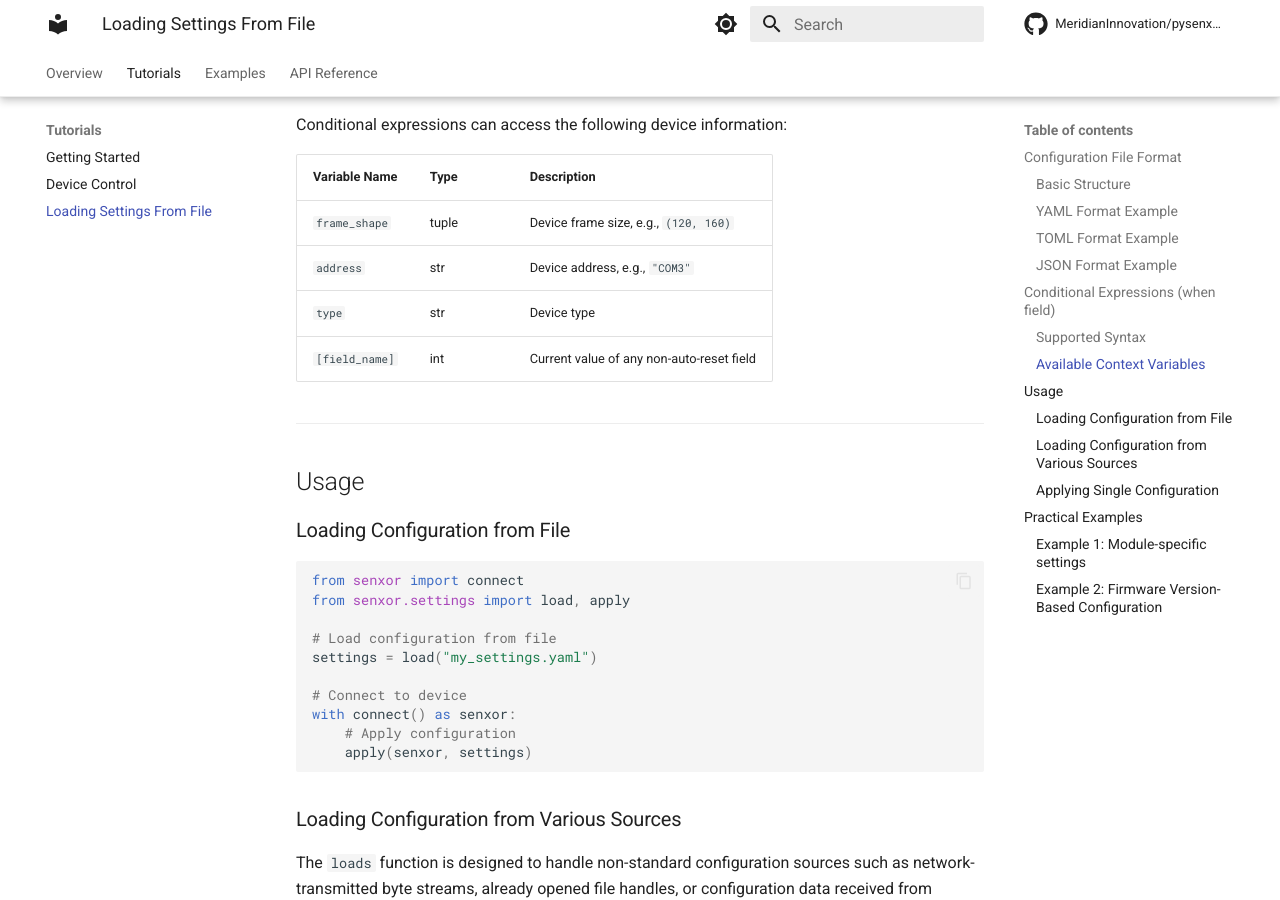
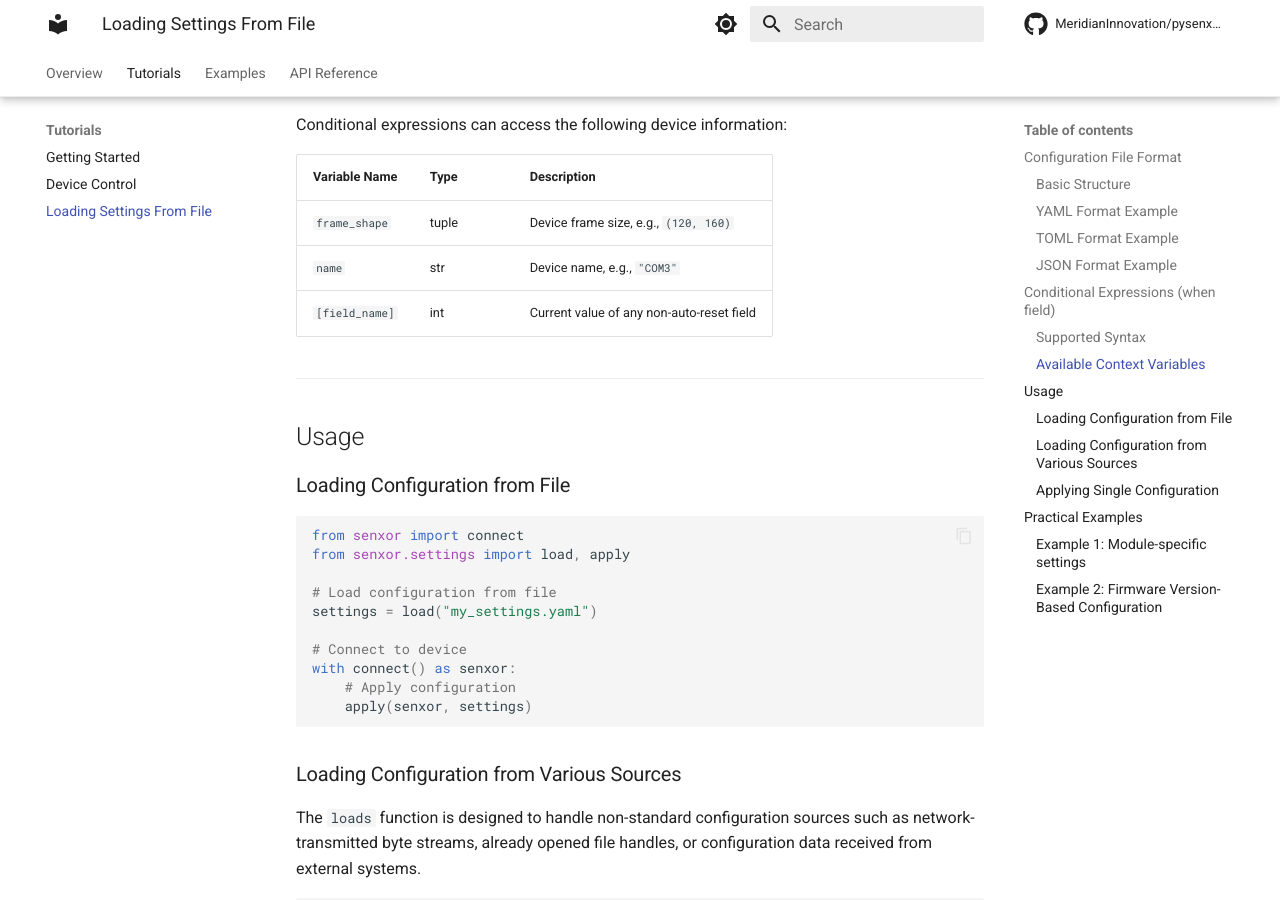
Before and after one commit to MeridianInnovation/pysenxor-lite, an MkDocs documentation site: the page built from docs/guides/loading_settings.md, in a window 1280 px wide and 900 px high, scrolled down 2320 px. Built offline with MkDocs 1.6.1 and Material for MkDocs 9.7.7, drawn with Linux system fonts in a browser that asks for light colours; comment, search, counter and statistics services are not loaded.

Commit message:
refactor: Update device variable names in loading_settings and settings modules

```diff
--- a/docs/guides/loading_settings.md
+++ b/docs/guides/loading_settings.md
@@ -103,8 +103,7 @@ Conditional expressions can access the following device information:
 | Variable Name  | Type  | Description                               |
 |----------------|-------|-------------------------------------------|
 | `frame_shape`  | tuple | Device frame size, e.g., `(120, 160)`     |
-| `address`      | str   | Device address, e.g., `"COM3"`            |
-| `type`         | str   | Device type                               |
+| `name`         | str   | Device name, e.g., `"COM3"`               |
 | `[field_name]` | int   | Current value of any non-auto-reset field |
 
 ---
```
Also changed, not shown: 1 other file.
